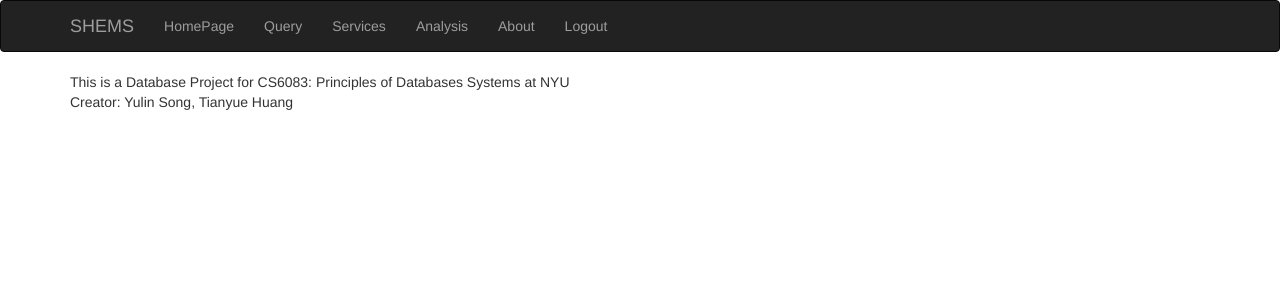
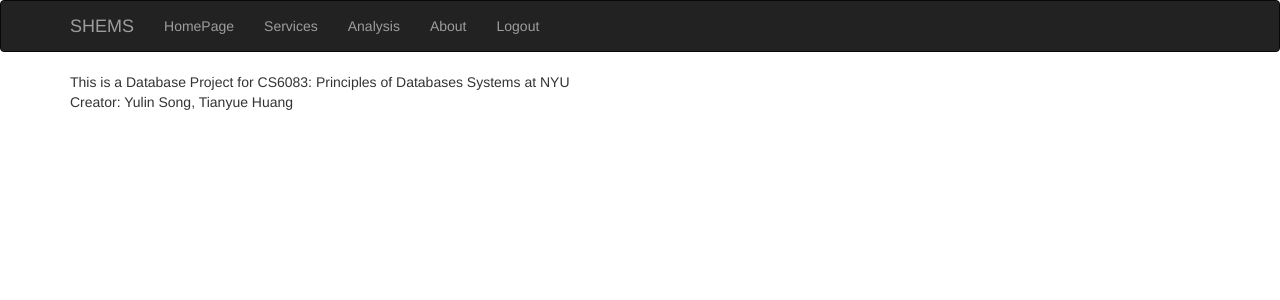
Before and after one commit to Rachel-ty/Database_PJ, a Flask app: page /about in a window 1280 px wide. Shown: the top 300 px of the page. Run offline with Flask 3, Linux system fonts and the light colour scheme; some libraries are stand-ins or nearby versions.

Commit message:
comment out query

```diff
--- a/templates/base.html
+++ b/templates/base.html
@@ -23,7 +23,7 @@
         <div class="navbar-collapse collapse">
             <ul class="nav navbar-nav">
                 <li><a href="/">HomePage</a></li>
-                <li><a href="/query">Query</a></li>
+                 <!-- <li><a href="/query">Query</a></li> -->
                 <li><a href="/locations">Services</a></li>
                 <li><a href="/analysis">Analysis</a></li>
                 <li><a href="/about">About</a></li>
```
